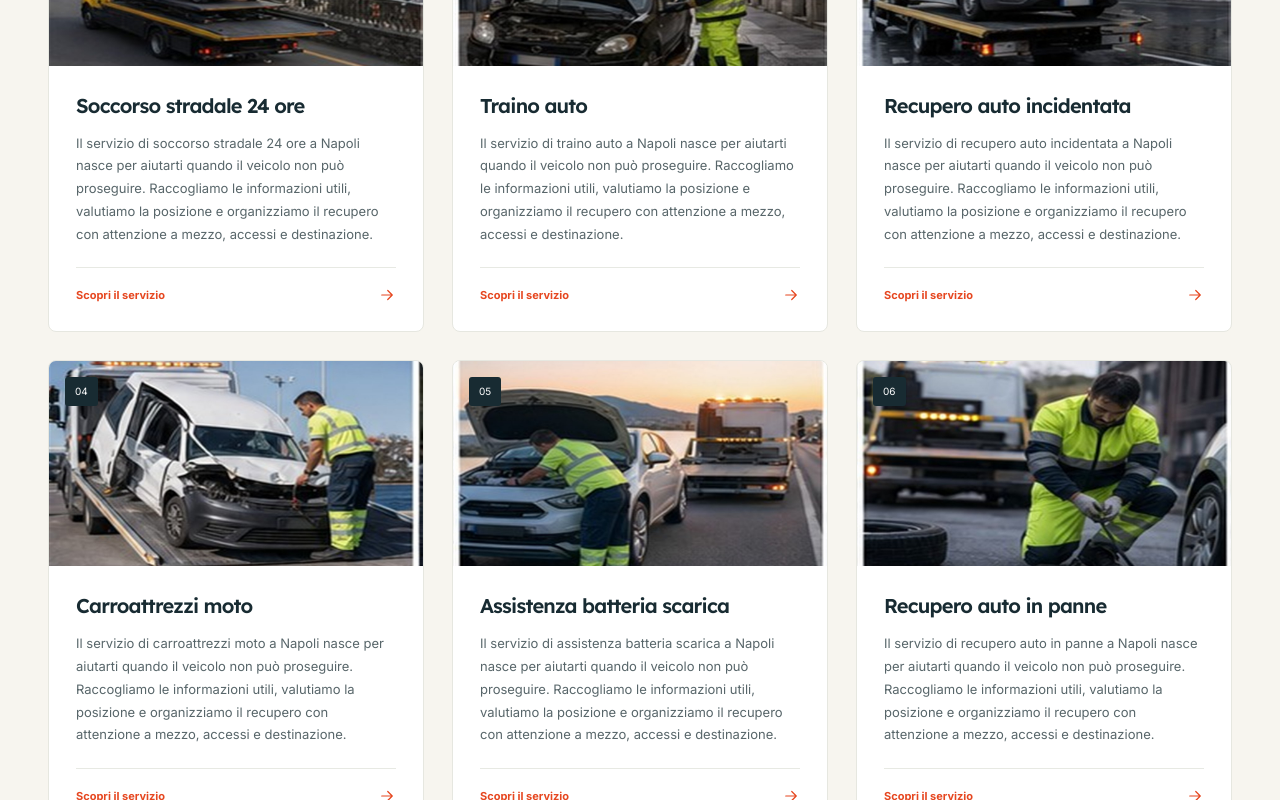
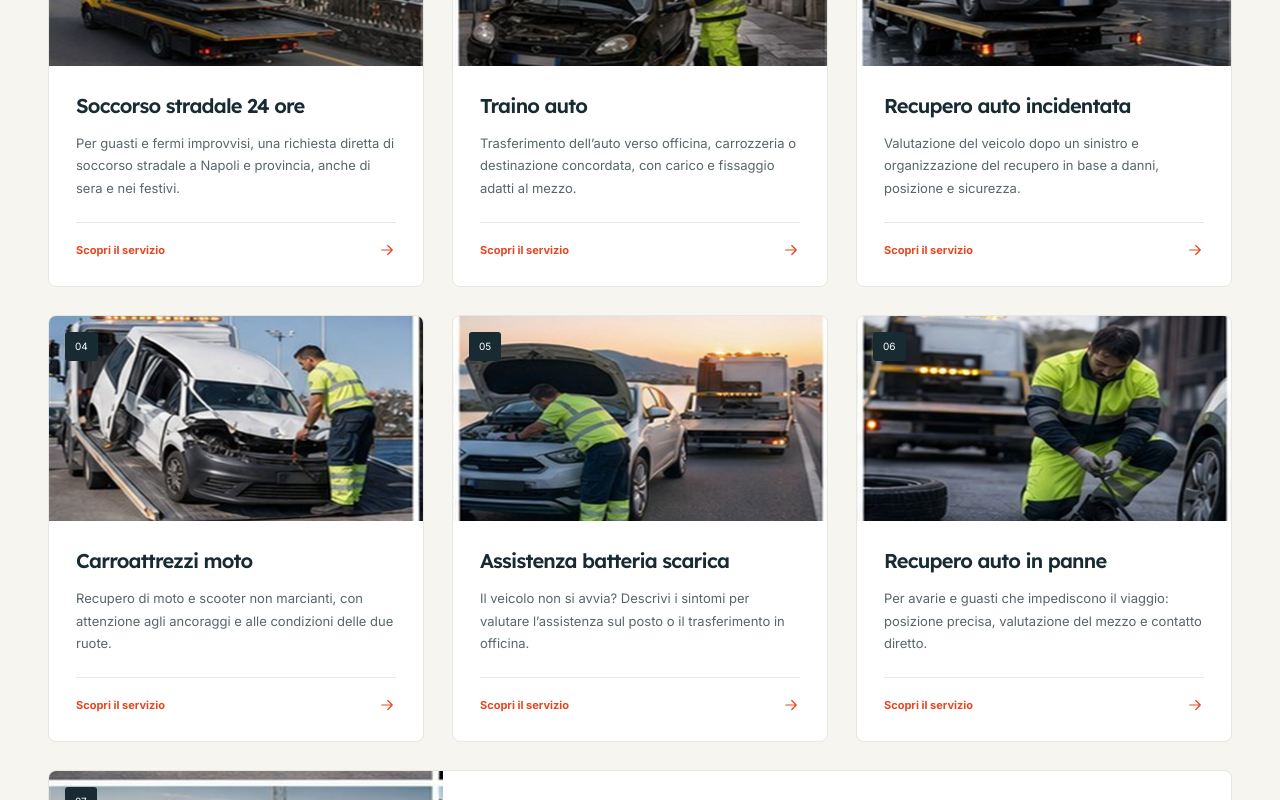
Before and after one commit to alessio-aesthetic/carroattrezzinapoli24.it, a Next.js app: page / in a window 1280 px wide. Shown: the part 1400-2200 px from the top of the page. Built offline with nearby package versions, Linux system fonts and the light colour scheme.

Commit message:
Aggiorna contenuti locali, servizi e FAQ di Napoli

```diff
--- a/src/data/site.ts
+++ b/src/data/site.ts
@@ -1,58 +1,58 @@
 export const site = {
     "domain":  "carroattrezzinapoli24.it",
     "template":  "keynote",
-    "description":  "Carroattrezzi a Napoli e soccorso stradale a Napoli: traino, recupero auto, assistenza moto e interventi rapidi in città e provincia.",
+    "description":  "Carroattrezzi a Napoli e soccorso stradale H24: traino auto, recupero moto e veicoli in panne. Chiama 081 180 4692 per disponibilità e preventivo.",
     "tel":  "+390811804692",
     "city":  "Napoli",
     "name":  "Carroattrezzi Napoli",
     "address":  "Via Professor Filippo Manna, 7, 80013 Casalnuovo di Napoli NA",
-    "title":  "Carroattrezzi a Napoli 24H | Soccorso stradale",
+    "title":  "Carroattrezzi a Napoli H24 | Soccorso stradale a Napoli",
     "phone":  "081 180 4692",
     "email":  "assistenza@carroattrezzinapoli24.it"
 } as const
 
 export const services = [
   {
-        "detail":  "Quando una vettura si ferma, ogni minuto può diventare complicato. Per questo definiamo prima il punto in cui ti trovi, le condizioni del mezzo e la destinazione desiderata. Il servizio di soccorso stradale 24 ore a Napoli viene gestito con comunicazioni chiare, senza promesse vaghe e senza lasciarti solo a ricostruire la situazione.",
-        "title":  "Soccorso stradale 24 ore",
-        "slug":  "soccorso-stradale-24-ore",
-        "text":  "Il servizio di soccorso stradale 24 ore a Napoli nasce per aiutarti quando il veicolo non può proseguire. Raccogliamo le informazioni utili, valutiamo la posizione e organizziamo il recupero con attenzione a mezzo, accessi e destinazione."
+    "detail": "Il soccorso stradale 24 ore a Napoli parte dal punto in cui si trova il mezzo. Indica quartiere, indirizzo e direzione di marcia; racconta poi se il veicolo si avvia e quale problema impedisce di proseguire. Una richiesta notturna richiede attenzione anche alla destinazione: verifica che l’officina o il luogo di consegna possano ricevere il mezzo. Chiedi disponibilità e tempi di arrivo al telefono, prima di confermare il recupero.",
+    "title": "Soccorso stradale 24 ore",
+    "slug": "soccorso-stradale-24-ore",
+    "text": "Per guasti e fermi improvvisi, una richiesta diretta di soccorso stradale a Napoli e provincia, anche di sera e nei festivi."
   },
   {
-        "detail":  "Quando una vettura si ferma, ogni minuto può diventare complicato. Per questo definiamo prima il punto in cui ti trovi, le condizioni del mezzo e la destinazione desiderata. Il servizio di traino auto a Napoli viene gestito con comunicazioni chiare, senza promesse vaghe e senza lasciarti solo a ricostruire la situazione.",
-        "title":  "Traino auto",
-        "slug":  "traino-auto",
-        "text":  "Il servizio di traino auto a Napoli nasce per aiutarti quando il veicolo non può proseguire. Raccogliamo le informazioni utili, valutiamo la posizione e organizziamo il recupero con attenzione a mezzo, accessi e destinazione."
+    "detail": "Per il traino auto a Napoli comunica modello, condizioni delle ruote e possibilità di inserire la marcia in folle. Cambio automatico, freno elettrico o ruote bloccate richiedono una valutazione prima del carico. Indica se l’auto è in una strada stretta, in un’autorimessa o dietro un accesso con altezza limitata. Chiarisci l’indirizzo di consegna e la disponibilità di chi riceverà il veicolo.",
+    "title": "Traino auto",
+    "slug": "traino-auto",
+    "text": "Trasferimento dell’auto verso officina, carrozzeria o destinazione concordata, con carico e fissaggio adatti al mezzo."
   },
   {
-        "detail":  "Quando una vettura si ferma, ogni minuto può diventare complicato. Per questo definiamo prima il punto in cui ti trovi, le condizioni del mezzo e la destinazione desiderata. Il servizio di recupero auto incidentata a Napoli viene gestito con comunicazioni chiare, senza promesse vaghe e senza lasciarti solo a ricostruire la situazione.",
-        "title":  "Recupero auto incidentata",
-        "slug":  "recupero-auto-incidentata",
-        "text":  "Il servizio di recupero auto incidentata a Napoli nasce per aiutarti quando il veicolo non può proseguire. Raccogliamo le informazioni utili, valutiamo la posizione e organizziamo il recupero con attenzione a mezzo, accessi e destinazione."
+    "detail": "Per recuperare un’auto incidentata a Napoli specifica se ci sono ruote danneggiate, sterzo bloccato o parti sporgenti. Non tentare di rimettere in marcia un’auto con danni importanti. Se ci sono feriti o un pericolo immediato, la priorità è attivare i soccorsi di emergenza. Comunica la carrozzeria o il deposito scelto e verifica le eventuali indicazioni delle autorità presenti.",
+    "title": "Recupero auto incidentata",
+    "slug": "recupero-auto-incidentata",
+    "text": "Valutazione del veicolo dopo un sinistro e organizzazione del recupero in base a danni, posizione e sicurezza."
   },
   {
-        "detail":  "Quando una vettura si ferma, ogni minuto può diventare complicato. Per questo definiamo prima il punto in cui ti trovi, le condizioni del mezzo e la destinazione desiderata. Il servizio di carroattrezzi moto a Napoli viene gestito con comunicazioni chiare, senza promesse vaghe e senza lasciarti solo a ricostruire la situazione.",
-        "title":  "Carroattrezzi moto",
-        "slug":  "carroattrezzi-moto",
-        "text":  "Il servizio di carroattrezzi moto a Napoli nasce per aiutarti quando il veicolo non può proseguire. Raccogliamo le informazioni utili, valutiamo la posizione e organizziamo il recupero con attenzione a mezzo, accessi e destinazione."
+    "detail": "Per un carroattrezzi moto a Napoli comunica modello, danni a forcella o manubrio e possibilità di far girare entrambe le ruote. Uno scooter fermo in cortile, una moto in garage e un mezzo incidentato presentano vincoli differenti. Descrivi accesso e destinazione: carico e fissaggio devono essere adatti alla due ruote. Evita di improvvisare un traino con funi o collegamenti non idonei.",
+    "title": "Carroattrezzi moto",
+    "slug": "carroattrezzi-moto",
+    "text": "Recupero di moto e scooter non marcianti, con attenzione agli ancoraggi e alle condizioni delle due ruote."
   },
   {
-        "detail":  "Quando una vettura si ferma, ogni minuto può diventare complicato. Per questo definiamo prima il punto in cui ti trovi, le condizioni del mezzo e la destinazione desiderata. Il servizio di assistenza batteria scarica a Napoli viene gestito con comunicazioni chiare, senza promesse vaghe e senza lasciarti solo a ricostruire la situazione.",
-        "title":  "Assistenza batteria scarica",
-        "slug":  "assistenza-batteria-scarica",
-        "text":  "Il servizio di assistenza batteria scarica a Napoli nasce per aiutarti quando il veicolo non può proseguire. Raccogliamo le informazioni utili, valutiamo la posizione e organizziamo il recupero con attenzione a mezzo, accessi e destinazione."
+    "detail": "Per una batteria scarica a Napoli spiega che cosa accade quando provi ad avviare il veicolo: quadro spento, rumori o segnalazioni sul cruscotto aiutano a descrivere il caso, senza sostituire una diagnosi. Indica marca, modello e alimentazione, soprattutto per mezzi ibridi o elettrici. La possibilità di supporto all’avviamento va valutata; se la ripartenza non è praticabile, concorda il recupero verso un’officina.",
+    "title": "Assistenza batteria scarica",
+    "slug": "assistenza-batteria-scarica",
+    "text": "Il veicolo non si avvia? Descrivi i sintomi per valutare l’assistenza sul posto o il trasferimento in officina."
   },
   {
-        "detail":  "Quando una vettura si ferma, ogni minuto può diventare complicato. Per questo definiamo prima il punto in cui ti trovi, le condizioni del mezzo e la destinazione desiderata. Il servizio di recupero auto in panne a Napoli viene gestito con comunicazioni chiare, senza promesse vaghe e senza lasciarti solo a ricostruire la situazione.",
-        "title":  "Recupero auto in panne",
-        "slug":  "recupero-auto-in-panne",
-        "text":  "Il servizio di recupero auto in panne a Napoli nasce per aiutarti quando il veicolo non può proseguire. Raccogliamo le informazioni utili, valutiamo la posizione e organizziamo il recupero con attenzione a mezzo, accessi e destinazione."
+    "detail": "Un’auto in panne a Napoli può fermarsi su un tragitto urbano o su un collegamento con la provincia. Con rumori anomali, perdite o surriscaldamento, non forzare il veicolo per raggiungere l’officina. Comunica il sintomo, se il motore è acceso o spento e se l’auto può essere movimentata. Una posizione condivisa aiuta se non conosci la strada. Accessi, condizioni del mezzo e luogo di consegna definiscono il recupero.",
+    "title": "Recupero auto in panne",
+    "slug": "recupero-auto-in-panne",
+    "text": "Per avarie e guasti che impediscono il viaggio: posizione precisa, valutazione del mezzo e contatto diretto."
   },
   {
-        "detail":  "Quando una vettura si ferma, ogni minuto può diventare complicato. Per questo definiamo prima il punto in cui ti trovi, le condizioni del mezzo e la destinazione desiderata. Il servizio di soccorso in autostrada a Napoli viene gestito con comunicazioni chiare, senza promesse vaghe e senza lasciarti solo a ricostruire la situazione.",
-        "title":  "Soccorso in autostrada",
-        "slug":  "soccorso-in-autostrada",
-        "text":  "Il servizio di soccorso in autostrada a Napoli nasce per aiutarti quando il veicolo non può proseguire. Raccogliamo le informazioni utili, valutiamo la posizione e organizziamo il recupero con attenzione a mezzo, accessi e destinazione."
+    "detail": "Per il soccorso in autostrada nell’area di Napoli identifica tratta, direzione e progressiva chilometrica, oppure l’ultima uscita superata. Sulle tratte in concessione il recupero segue le regole del gestore e le autorizzazioni degli operatori: verifica il canale indicato dal concessionario. Se c’è un pericolo immediato, attiva i soccorsi di emergenza. Specifica subito al telefono che ti trovi in autostrada per verificare la gestione della richiesta.",
+    "title": "Soccorso in autostrada",
+    "slug": "soccorso-in-autostrada",
+    "text": "Informazioni per richiedere assistenza sui collegamenti autostradali, indicando tratta, direzione e posizione del fermo."
   }
 ] as const
 
@@ -121,27 +121,35 @@ export const zones = [
 
 export const faqs = [
   {
-        "question":  "Quanto costa un carroattrezzi a ",
-        "answer":  "Il costo dipende da posizione, tipo di veicolo, condizioni del recupero, distanza e destinazione. Prima di partire raccogliamo i dati essenziali per darti un’indicazione chiara."
+    "question": "Quanto costa un carroattrezzi a Napoli?",
+    "answer": "Il prezzo dipende da posizione, tipo e condizioni del mezzo, difficoltà di carico, orario e tragitto. Chiama 081 180 4692 e chiedi un preventivo con le voci incluse prima di confermare."
   },
   {
-        "question":  "Fate soccorso stradale a Napoli e provincia?",
-        "answer":  "Sì, organizziamo interventi in città, nelle zone industriali, sulle strade provinciali e nei comuni vicini, valutando accessi e caratteristiche del mezzo."
+    "question": "Il soccorso stradale a Napoli è disponibile H24?",
+    "answer": "Il riferimento è dedicato alle richieste di soccorso stradale anche di notte e nei festivi. Disponibilità del mezzo e orario di arrivo vanno confermati al telefono per il tuo intervento."
   },
   {
-        "question":  "Posso scegliere dove portare l’auto?",
-        "answer":  "Sì. Puoi indicare officina, carrozzeria, deposito, abitazione o un altro indirizzo concordato prima del recupero."
+    "question": "In quanto tempo arriva il carroattrezzi?",
+    "answer": "Dipende da posizione, traffico, accessi e disponibilità del mezzo adatto. Comunica il punto esatto e chiedi una stima durante la chiamata: non esiste un tempo identico per tutta Napoli e provincia."
   },
   {
-        "question":  "Intervenite anche per moto e furgoni?",
-        "answer":  "Sì, valutiamo auto, moto, scooter e furgoni leggeri. Durante la richiesta chiediamo peso, dimensioni e posizione per preparare il mezzo adatto."
+    "question": "Servite anche i comuni della provincia di Napoli?",
+    "answer": "Puoi richiedere assistenza per Napoli e i comuni vicini, fra cui Pozzuoli, Giugliano, Casoria, Afragola, Portici e Pomigliano d’Arco. Il riferimento è a Casalnuovo di Napoli. Indica comune e strada per verificare la gestione della richiesta."
   },
   {
-        "question":  "Cosa devo comunicare quando chiamo?",
-        "answer":  "Servono posizione, tipo di veicolo, problema riscontrato, eventuali danni e destinazione. Queste informazioni aiutano a organizzare il soccorso in modo più preciso."
+    "question": "Recuperate anche moto e scooter?",
+    "answer": "Puoi richiedere il recupero di moto e scooter non marcianti. Specifica modello, condizioni di ruote e sterzo, danni e accessibilità del luogo per valutare carico e fissaggi adatti."
   },
   {
-        "question":  "Il servizio è attivo anche di notte?",
-        "answer":  "Sì, il servizio di soccorso stradale è organizzato per richieste urgenti durante tutta la giornata, compresi orari serali, notturni e festivi."
+    "question": "Posso scegliere l’officina o la destinazione?",
+    "answer": "Puoi indicare officina, carrozzeria, deposito o altro indirizzo. Concorda il punto di consegna e verifica che qualcuno possa ricevere il veicolo, soprattutto di notte e nei festivi."
+  },
+  {
+    "question": "Che cosa devo comunicare quando chiamo?",
+    "answer": "Indica posizione precisa, veicolo, problema e destinazione. Segnala ruote bloccate, cambio automatico, danni e limiti di accesso. Su un collegamento a scorrimento, aggiungi direzione e un riferimento riconoscibile."
+  },
+  {
+    "question": "Posso chiedere assistenza per una batteria scarica?",
+    "answer": "Descrivi i sintomi e il modello del mezzo per valutare la possibilità di assistenza sul posto. Se il problema impedisce una ripartenza appropriata, puoi concordare il recupero verso un’officina."
   }
 ] as const
```
Lines whose indentation alone changed are shown as unchanged.
